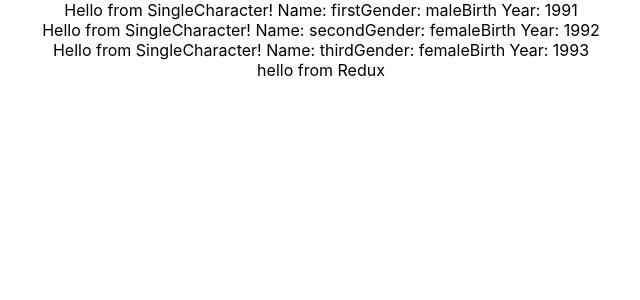
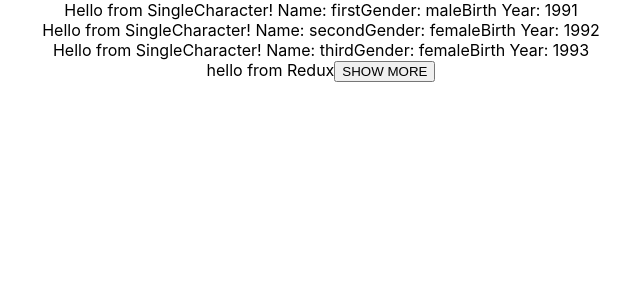
Before and after one commit to karolsz15/VL, a React (Create React App) app: page / in a window 1280 px wide. Shown: the top 300 px of the page, without its empty margins (319-959 px from the left). Built offline with nearby package versions, Linux system fonts and the light colour scheme.

Commit message:
created simple Button component

```diff
--- /dev/null
+++ b/src/Components/Button.js
@@ -0,0 +1,9 @@
+import React  from 'react';
+
+const Button = () => {
+    return (
+        <button>SHOW MORE</button>
+    );
+};
+
+export default Button;
--- a/src/Container/Container.js
+++ b/src/Container/Container.js
@@ -2,6 +2,7 @@
 import { useSelector, useDispatch } from 'react-redux';
 //import axios from 'axios';
 import SingleCharacter from '../Components/SingleCharacter';
+import Button from '../Components/Button';
 
 const Container = () => {
     const testMessage = useSelector((state) => state.testMessage);
@@ -11,6 +12,7 @@
             <SingleCharacter name='second' gender='female' year='1992'age='22' height='173' films='listOfFilms' />
             <SingleCharacter name='third' gender='female' year='1993' age='22' height='173' films='listOfFilms' />
             {testMessage}
+            <Button />
         </div>
     );
 };
```
